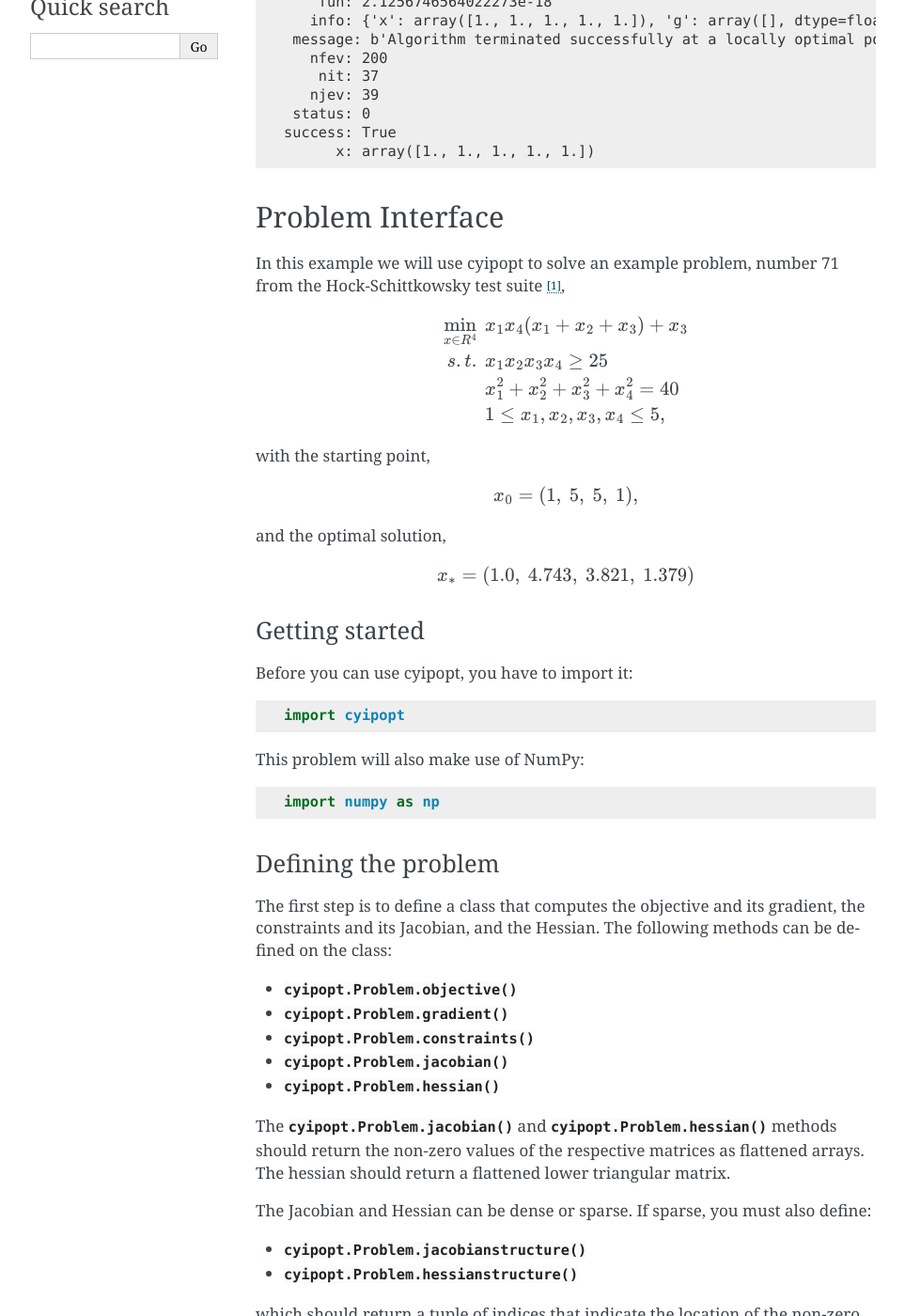
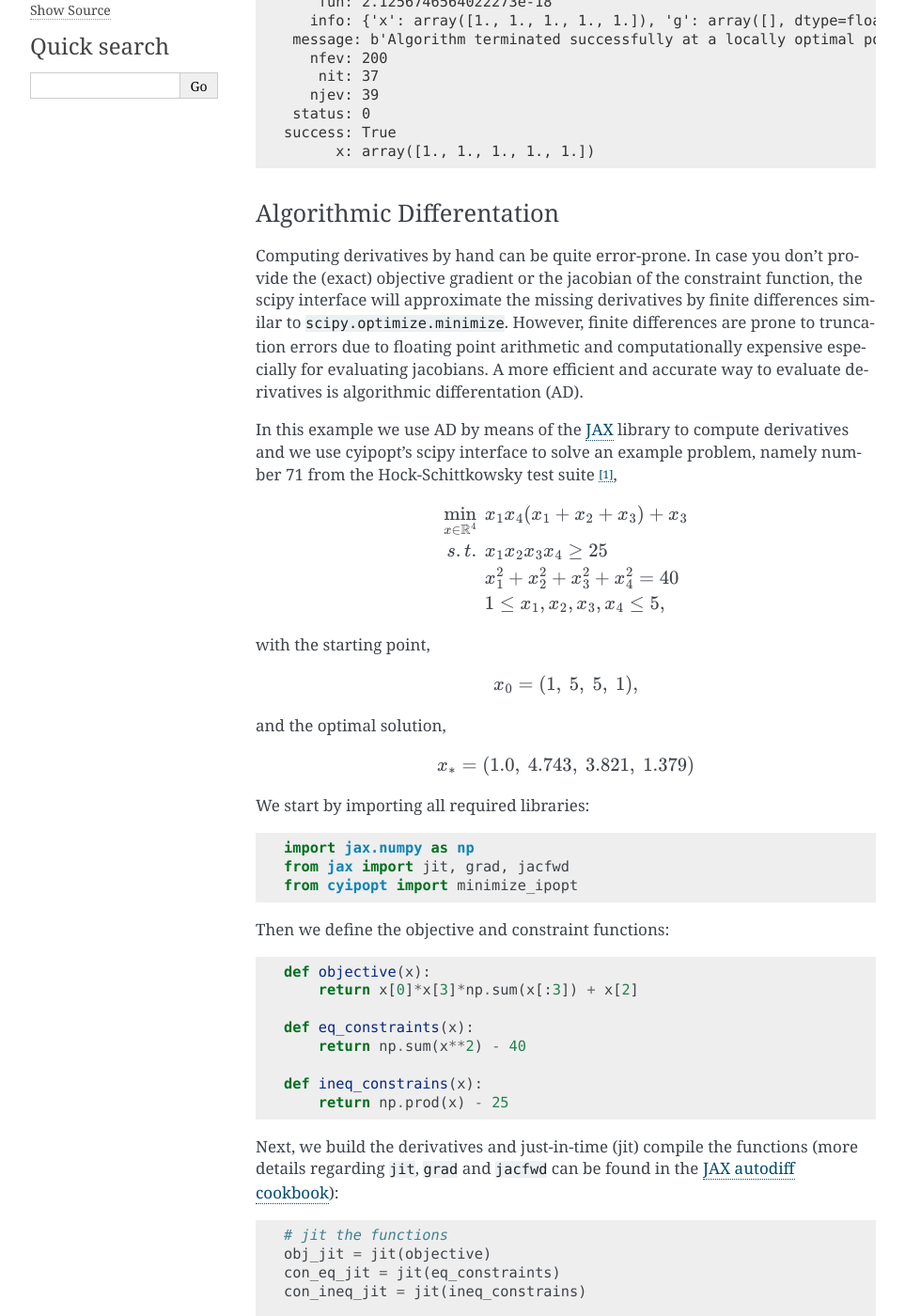
Before and after one commit to mechmotum/cyipopt, a Sphinx documentation site: the page built from docs/source/tutorial.rst, in a window 1280 px wide and 1400 px high, scrolled down 381 px. Shown: the whole window at 94% size, without its empty margins (148-1111 px from the left). Built offline with Sphinx 7.4.7, drawn with Linux system fonts in a browser that asks for light colours; some of the changed text lies outside the part shown.

Commit message:
Added algorithmic differentation example for the scipy interface

```diff
--- a/docs/source/tutorial.rst
+++ b/docs/source/tutorial.rst
@@ -26,15 +26,26 @@ the same behaviour as ``scipy.optimize.minimize``, for example::
    success: True
          x: array([1., 1., 1., 1., 1.])
 
-Problem Interface
-=================
+Algorithmic Differentation
+--------------------
 
-In this example we will use cyipopt to solve an example problem, number 71 from
-the Hock-Schittkowsky test suite [1]_,
+Computing derivatives by hand can be quite error-prone.
+In case you don't provide the (exact) objective gradient or the jacobian
+of the constraint function, the scipy interface will approximate the missing
+derivatives by finite differences similar to ``scipy.optimize.minimize``.
+However, finite differences are prone to truncation errors due to floating
+point arithmetic and computationally expensive especially for evaluating
+jacobians. A more efficient and accurate way to evaluate derivatives is
+algorithmic differentation (AD).
+
+
+In this example we use AD by means of the `JAX`_ library to compute derivatives
+and we use cyipopt's scipy interface to solve an example problem, namely
+number 71 from the Hock-Schittkowsky test suite [1]_,
 
 .. math::
 
-    \min_{x \in R^4}\ &x_1 x_4 (x_1 + x_2 + x_3 ) + x_3 \\
+    \min_{x \in \mathbb{R}^4}\ &x_1 x_4 (x_1 + x_2 + x_3 ) + x_3 \\
     s.t.\ &x_1 x_2 x_3 x_4 \geq 25 \\
           &x_1^2 + x_2^2 + x_3^2 + x_4^2 = 40 \\
           &1 \leq x_1, x_2, x_3, x_4 \leq 5, \\
@@ -51,6 +62,59 @@ and the optimal solution,
 
    x_* = (1.0,\ 4.743,\ 3.821,\ 1.379)
 
+We start by importing all required libraries::
+
+   import jax.numpy as np
+   from jax import jit, grad, jacfwd
+   from cyipopt import minimize_ipopt
+
+
+Then we define the objective and constraint functions::
+
+   def objective(x):
+       return x[0]*x[3]*np.sum(x[:3]) + x[2]
+
+   def eq_constraints(x):
+       return np.sum(x**2) - 40
+
+   def ineq_constrains(x):
+       return np.prod(x) - 25
+
+Next, we build the derivatives and just-in-time (jit) compile the
+functions (more details regarding ``jit``, ``grad`` and ``jacfwd`` can be
+found in the `JAX autodiff cookbook`_)::
+
+   # jit the functions
+   obj_jit = jit(objective)
+   con_eq_jit = jit(eq_constraints)
+   con_ineq_jit = jit(ineq_constrains)
+
+   # build the derivatives and jit them
+   obj_grad = jit(grad(obj_jit))  # gradient
+   con_eq_jac = jit(jacfwd(con_eq_jit))  # jacobian
+   con_ineq_jac = jit(jacfwd(con_ineq_jit))  # jacobian
+
+Finally, we can call ``minimize_ipopt`` similar to ``scipy.optimize.minimize``::
+
+   # constraints
+   cons = [{'type': 'eq', 'fun': con_eq_jit, 'jac': con_eq_jac},
+       {'type': 'ineq', 'fun': con_ineq_jit, 'jac': con_ineq_jac}]
+
+   # starting point
+   x0 = np.array([1, 5, 5, 1])
+
+   # variable bounds: 1 <= x[i] <= 5
+   bnds = [(1, 5) for _ in range(x0.size)]
+
+   # executing the solver
+   res = minimize_ipopt(obj_jit, jac=obj_grad, x0=x0, bounds=bnds,
+                     constraints=cons, options={'disp': 5})
+
+Problem Interface
+=================
+
+In this example we will use cyipopt problem class interface to solve the
+aforementioned test problem.
 
 Getting started
 ---------------
@@ -227,3 +291,5 @@ subdirectory of the distribution.
 
 .. [1] W. Hock and K. Schittkowski. Test examples for nonlinear programming
    codes. Lecture Notes in Economics and Mathematical Systems, 187, 1981.
+.. _JAX: https://jax.readthedocs.io/en/latest/notebooks/autodiff_cookbook.html
+.. _JAX autodiff cookbook: https://jax.readthedocs.io/en/latest/notebooks/autodiff_cookbook.html
```
